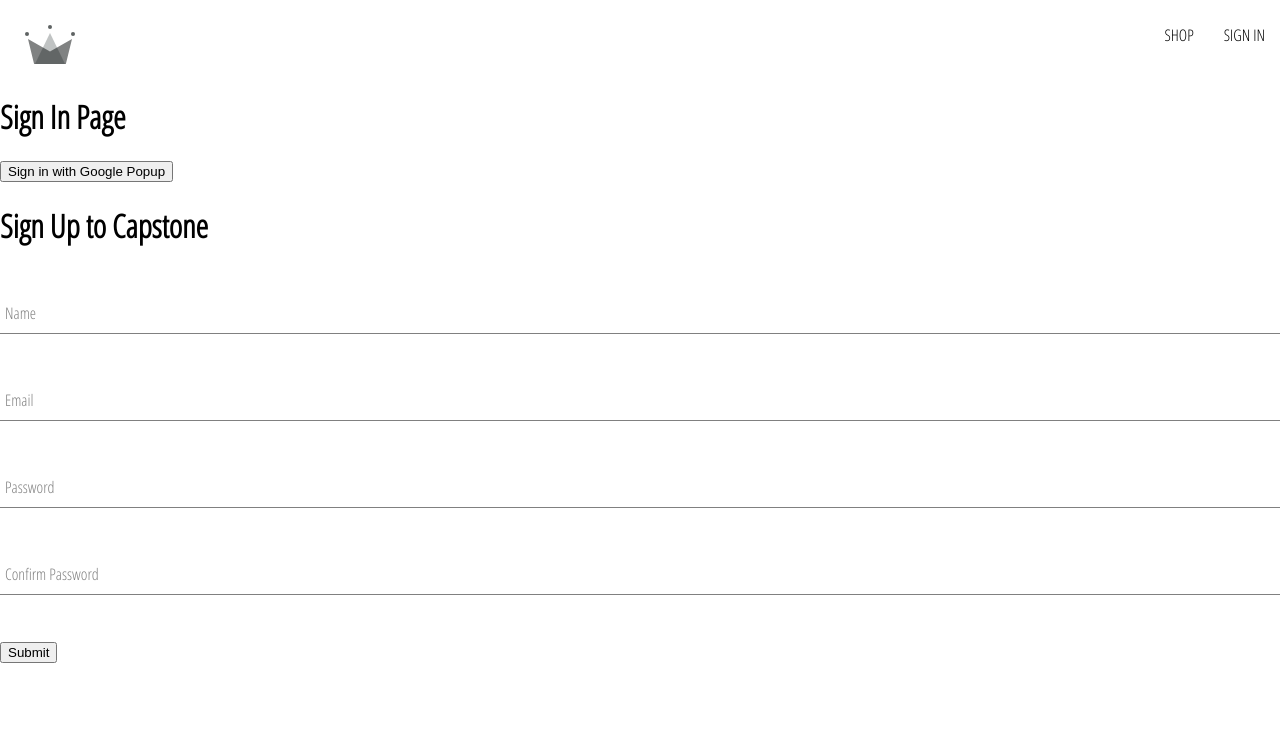
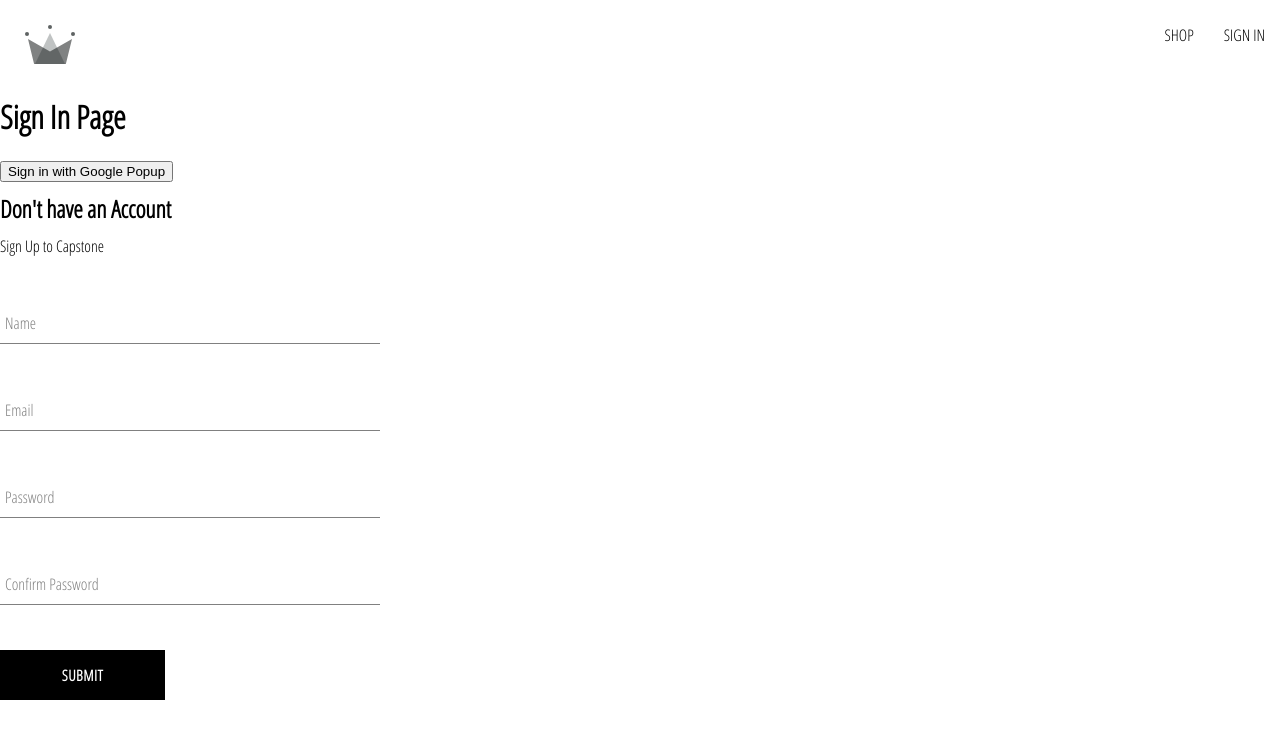
Before and after one commit to AnaniyaBelew/Capstone1, a React (Create React App) app: page /sign-in in a window 1280 px wide. Shown: the top 738 px of the page. Built offline with nearby package versions, Linux system fonts and the light colour scheme.

Commit message:
sign up done

```diff
--- /dev/null
+++ b/src/components/Button/Button.component.jsx
@@ -0,0 +1,14 @@
+import "../Button/button.style.scss"
+const Button_class=
+{
+    google:"google-sign-in",
+    inverted:"inverted"
+}
+const Button =({children},buttonType,...otherProps)=>
+{
+    return(
+        <button className={`button-container ${Button_class[buttonType]}`} {...otherProps} > {children}</button>
+    )
+
+}
+export default Button
--- /dev/null
+++ b/src/components/Button/button.style.scss
@@ -0,0 +1,46 @@
+.button-container {
+    min-width: 165px;
+    width: auto;
+    height: 50px;
+    letter-spacing: 0.5px;
+    line-height: 50px;
+    padding: 0 35px 0 35px;
+    font-size: 15px;
+    background-color: black;
+    color: white;
+    text-transform: uppercase;
+    font-family: 'Open Sans Condensed';
+    font-weight: bolder;
+    border: none;
+    cursor: pointer;
+    display: flex;
+    justify-content: center;
+
+    &:hover {
+      background-color: white;
+      color: black;
+      border: 1px solid black;
+    }
+
+    &.google-sign-in {
+      background-color: #4285f4;
+      color: white;
+
+      &:hover {
+        background-color: #357ae8;
+        border: none;
+      }
+    }
+
+    &.inverted {
+      background-color: white;
+      color: black;
+      border: 1px solid black;
+
+      &:hover {
+        background-color: black;
+        color: white;
+        border: none;
+      }
+    }
+  }
--- a/src/components/SignUp/signUp.component.jsx
+++ b/src/components/SignUp/signUp.component.jsx
@@ -1,6 +1,8 @@
 import { useState } from "react"
 import {createAuthUserWithEmailandPassword,createUserDocumentFromAuth} from '../../utils/firebase/firebase.utils'
 import FormInput from "../form/formInput.component"
+import Button from "../Button/Button.component"
+import "../SignUp/signUp.style.scss"
 const defaultFormFields=
 {
     displayName:'',
@@ -44,8 +46,9 @@
 
     }
     return(
-        <div>
-            <h1>Sign Up to Capstone</h1>
+        <div className="sign-up-container">
+            <h2>Don't have an Account</h2>
+            <span>Sign Up to Capstone</span>
             <form onSubmit={submitHandeler}>
                 <FormInput required label="Name"type="text" name="displayName" value={displayName} onChange={changeHandler}/ >
 
@@ -55,7 +58,7 @@
 
                 <FormInput required label="Confirm Password" type="password" name="confirmPassword" value={confirmPassword} onChange={changeHandler}/>
 
-                <button type="submit">Submit</button>
+                <Button type="submit">Submit</Button>
             </form>
         </div>
     )
--- /dev/null
+++ b/src/components/SignUp/signUp.style.scss
@@ -0,0 +1,12 @@
+.sign-up-container
+{
+    display: flex;
+    flex-direction: column;
+    width:380px;
+
+
+ h2
+ {
+    margin: 10px 0;
+ }
+}
```
